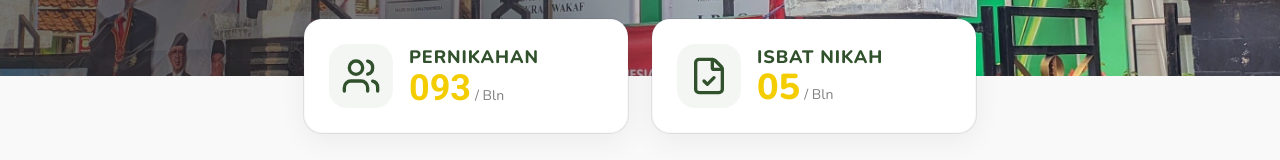
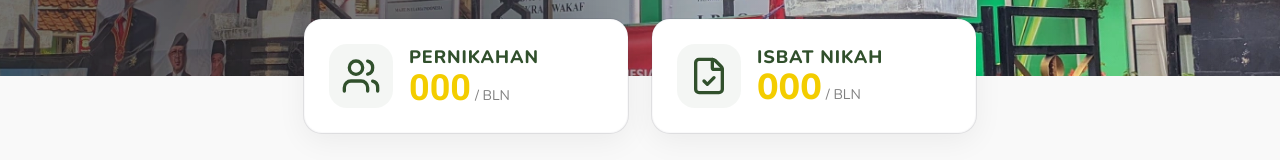
Before and after one commit to AbidinoNurkhiansyah/simara-web-app, a React (Vite) app: page / in a window 1280 px wide. Shown: the part 293-453 px from the top of the page. Built offline with nearby package versions, Linux system fonts and the light colour scheme; no server answers.

Commit message:
refactor(beranda): pisahkan UI dan logika pada Hero & Program Kerja

```diff
--- a/src/features/beranda/components/HeroSection.tsx
+++ b/src/features/beranda/components/HeroSection.tsx
@@ -1,11 +1,17 @@
 import { Users, ExternalLink, FileCheck } from "lucide-react";
 import { Button } from "@/components/ui/button";
 import { Card, CardContent } from "@/components/ui/card";
+import { useCountUp } from "@/hooks/useCountUp";
+import { useHeroStats } from "../hooks/useHeroStats";
 
-import { stats } from "../constants";
 import bannerImg from "@/assets/banner.webp";
 
 export function HeroSection() {
+  const stats = useHeroStats();
+
+  const animatedMarriages = useCountUp(stats.marriagesThisMonth, 2500);
+  const animatedIsbats = useCountUp(stats.isbatsThisMonth, 2500);
+
   return (
     <section className="relative w-full h-[260px] sm:h-[300px] lg:h-[300px] overflow-visible flex items-center bg-background z-20">
       {/* Background Banner Full-Bleed (Mentok Kanan-Kiri & Terlihat Semua) */}
@@ -36,7 +42,10 @@ export function HeroSection() {
 
           {/* Sisi Kanan: Tombol Kunjungi */}
           <div className="flex-shrink-0 self-start sm:self-center">
-            <Button asChild className="inline-flex items-center gap-2 px-6 py-2.5 bg-white text-primary border border-white hover:bg-gray-50 hover:text-primary rounded-full font-roboto font-semibold text-sm shadow-md transition-all tracking-wider h-auto">
+            <Button
+              asChild
+              className="inline-flex items-center gap-2 px-6 py-2.5 bg-white text-primary border border-white hover:bg-gray-50 hover:text-primary rounded-full font-roboto font-semibold text-sm shadow-md transition-all tracking-wider h-auto"
+            >
               <a
                 href="https://www.google.com/maps/place/KUA+Kec.+Karawang+Barat/@-6.3063436,107.3046829,20z/data=!4m6!3m5!1s0x2e6977c3a733af8f:0xf597a5a216080521!8m2!3d-6.3064892!4d107.3047657!16s%2Fg%2F1hm4cgwz6?entry=ttu&g_ep=EgoyMDI2MDYyMS4wIKXMDSoASAFQAw%3D%3D"
                 target="_blank"
@@ -72,10 +81,10 @@ export function HeroSection() {
                   </span>
                   <div className="flex items-baseline justify-start gap-1 mt-0.5">
                     <span className="font-roboto font-black text-lg sm:text-3xl md:text-4xl text-accent leading-none">
-                      {stats.marriagesThisMonth.toString().padStart(3, "0")}
+                      {animatedMarriages.toString().padStart(3, "0")}
                     </span>
-                    <span className="text-[8px] sm:text-xs md:text-sm font-medium text-text-secondary">
-                      / Bln
+                    <span className="text-[8px] sm:text-xs md:text-sm font-medium text-text-secondary uppercase">
+                      / {stats.monthLabel}
                     </span>
                   </div>
                 </div>
@@ -97,10 +106,10 @@ export function HeroSection() {
                   </span>
                   <div className="flex items-baseline justify-start gap-1 mt-0.5">
                     <span className="font-nunito font-black text-lg sm:text-3xl md:text-4xl text-accent leading-none">
-                      {stats.isbatsThisMonth.toString().padStart(2, "0")}
+                      {animatedIsbats.toString().padStart(3, "0")}
                     </span>
-                    <span className="text-[8px] sm:text-xs md:text-sm font-medium text-text-secondary">
-                      / Bln
+                    <span className="text-[8px] sm:text-xs md:text-sm font-medium text-text-secondary uppercase">
+                      / {stats.monthLabel}
                     </span>
                   </div>
                 </div>
--- a/src/features/beranda/components/ProgramKerjaSection.tsx
+++ b/src/features/beranda/components/ProgramKerjaSection.tsx
@@ -1,27 +1,18 @@
-import { useState, useEffect } from "react";
 import { ChevronLeft, ChevronRight } from "lucide-react";
 import { Badge } from "@/components/ui/badge";
 import { Button } from "@/components/ui/button";
 import { Card, CardContent } from "@/components/ui/card";
 import { useNavigate } from "react-router-dom";
+import { useCarousel } from "@/hooks/useCarousel";
 
 import { programs } from "../constants";
 
 export function ProgramKerjaSection() {
-  const [currentSlide, setCurrentSlide] = useState(0);
   const navigate = useNavigate();
-
-  useEffect(() => {
-    const timer = setInterval(() => {
-      setCurrentSlide((prev) => (prev + 1) % programs.length);
-    }, 6000);
-    return () => clearInterval(timer);
-  }, []);
-
-  const nextSlide = () =>
-    setCurrentSlide((prev) => (prev + 1) % programs.length);
-  const prevSlide = () =>
-    setCurrentSlide((prev) => (prev - 1 + programs.length) % programs.length);
+  const { currentSlide, setCurrentSlide, nextSlide, prevSlide } = useCarousel(
+    programs.length,
+    6000
+  );
 
   return (
     <section className="overflow-hidden w-full max-w-full">
--- /dev/null
+++ b/src/features/beranda/hooks/useHeroStats.ts
@@ -0,0 +1,62 @@
+import { useState, useEffect } from "react";
+import { getPernikahans } from "@/features/pernikahan/api";
+
+const indonesianMonths = [
+  "Januari",
+  "Februari",
+  "Maret",
+  "April",
+  "Mei",
+  "Juni",
+  "Juli",
+  "Agustus",
+  "September",
+  "Oktober",
+  "November",
+  "Desember",
+];
+
+export function useHeroStats() {
+  const [stats, setStats] = useState({
+    marriagesThisMonth: 0,
+    isbatsThisMonth: 0,
+    monthLabel: "Bln",
+  });
+
+  useEffect(() => {
+    const fetchStats = async () => {
+      try {
+        const data = await getPernikahans();
+        if (data && data.length > 0) {
+          // Sort data by tahun descending, then by bulan descending
+          const sortedData = [...data].sort((a, b) => {
+            if (a.tahun !== b.tahun) {
+              return b.tahun - a.tahun;
+            }
+            return (
+              indonesianMonths.indexOf(b.bulan) -
+              indonesianMonths.indexOf(a.bulan)
+            );
+          });
+
+          // Pick the absolute latest record available in the database
+          const record = sortedData[0];
+
+          if (record) {
+            setStats({
+              marriagesThisMonth: record.pernikahan,
+              isbatsThisMonth: record.isbat_nikah,
+              monthLabel: record.bulan.substring(0, 3), // e.g. "Jan", "Feb"
+            });
+          }
+        }
+      } catch (error) {
+        console.error("Failed to fetch pernikahan stats", error);
+      }
+    };
+
+    fetchStats();
+  }, []);
+
+  return stats;
+}
--- /dev/null
+++ b/src/hooks/useCarousel.ts
@@ -0,0 +1,35 @@
+import { useState, useEffect } from "react";
+
+/**
+ * Hook untuk logika carousel slide
+ * @param length Jumlah total item dalam carousel
+ * @param interval Durasi auto-play dalam milidetik (default 6000ms)
+ */
+export function useCarousel(length: number, interval: number = 6000) {
+  const [currentSlide, setCurrentSlide] = useState(0);
+
+  useEffect(() => {
+    if (length <= 1) return; // Tidak perlu auto-play jika item <= 1
+
+    const timer = setInterval(() => {
+      setCurrentSlide((prev) => (prev + 1) % length);
+    }, interval);
+
+    return () => clearInterval(timer);
+  }, [length, interval]);
+
+  const nextSlide = () => {
+    if (length > 0) setCurrentSlide((prev) => (prev + 1) % length);
+  };
+
+  const prevSlide = () => {
+    if (length > 0) setCurrentSlide((prev) => (prev - 1 + length) % length);
+  };
+
+  return {
+    currentSlide,
+    setCurrentSlide,
+    nextSlide,
+    prevSlide,
+  };
+}
--- /dev/null
+++ b/src/hooks/useCountUp.ts
@@ -0,0 +1,40 @@
+import { useState, useEffect } from "react";
+
+/**
+ * Hook untuk animasi counting up seperti dashboard/youtube
+ * @param end Angka target akhir
+ * @param duration Durasi animasi dalam milidetik (default: 2000ms)
+ * @returns Angka yang sedang dianimasikan
+ */
+export function useCountUp(end: number, duration: number = 2000) {
+  const [count, setCount] = useState(0);
+
+  useEffect(() => {
+    if (end === 0) return; // Prevent unnecessary animation if 0
+    let startTime: number | null = null;
+    let animationFrame: number;
+
+    const easeOutExpo = (t: number) => {
+      return t === 1 ? 1 : 1 - Math.pow(2, -10 * t);
+    };
+
+    const animate = (currentTime: number) => {
+      if (!startTime) startTime = currentTime;
+      const progress = Math.min((currentTime - startTime) / duration, 1);
+
+      setCount(Math.floor(easeOutExpo(progress) * end));
+
+      if (progress < 1) {
+        animationFrame = requestAnimationFrame(animate);
+      } else {
+        setCount(end);
+      }
+    };
+
+    animationFrame = requestAnimationFrame(animate);
+
+    return () => cancelAnimationFrame(animationFrame);
+  }, [end, duration]);
+
+  return count;
+}
```
